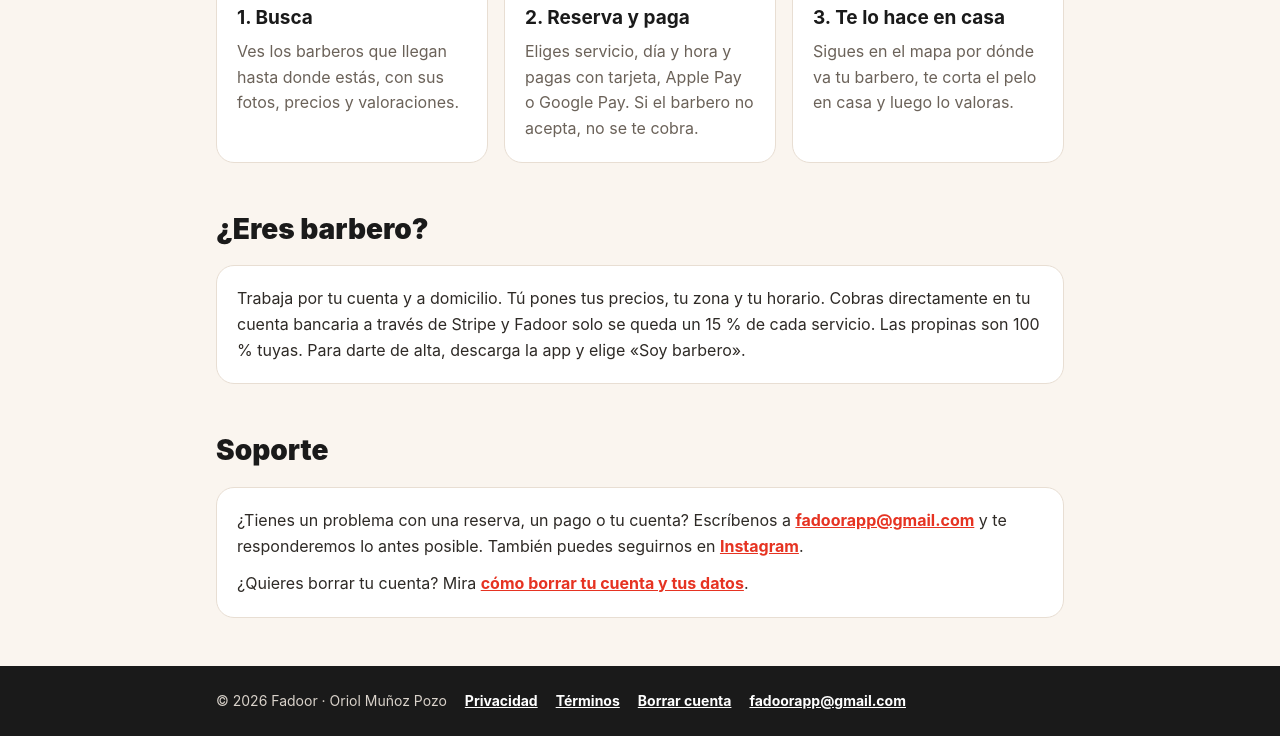
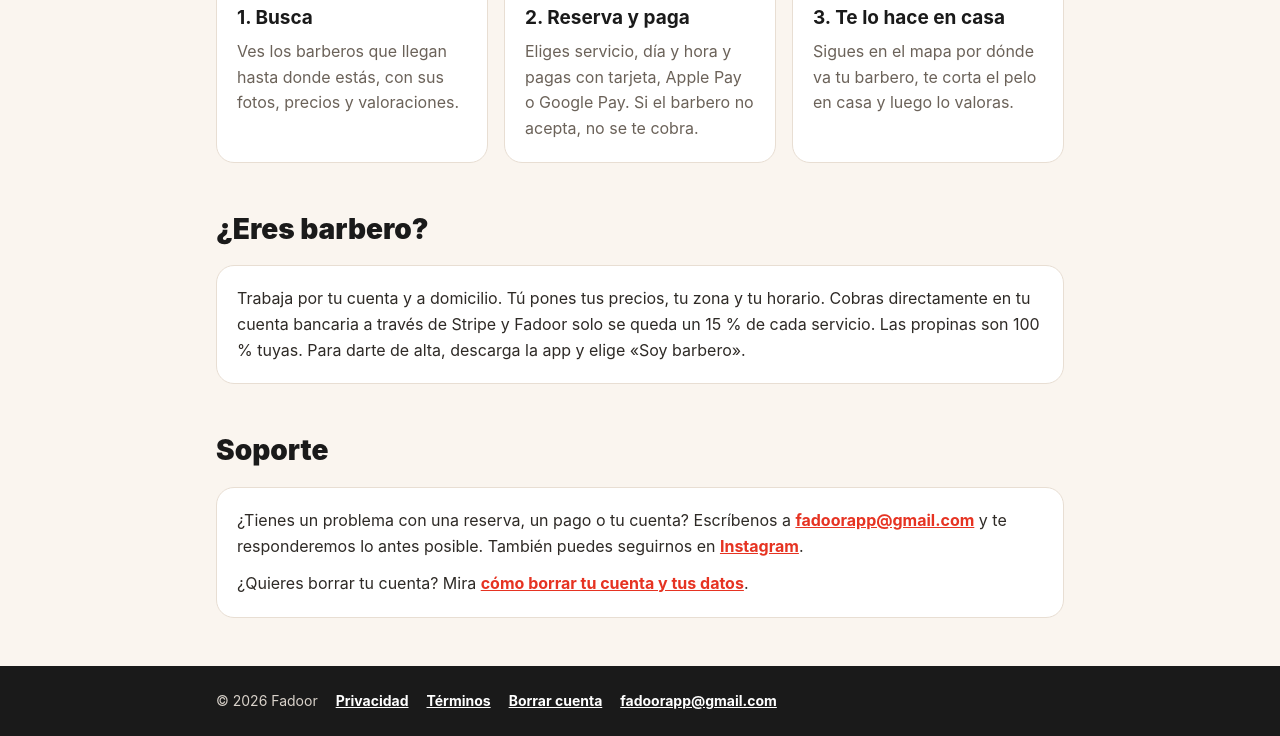
Before and after one commit to Orinete/fadoor, a plain HTML site: page index.html in a window 1280 px wide. Shown: the part 641-1377 px from the top of the page. Drawn offline with Linux system fonts and the light colour scheme.

Commit message:
Quitar nombre del titular del pie

```diff
--- a/index.html
+++ b/index.html
@@ -53,7 +53,7 @@
 
   <footer>
     <div class="in">
-      <span>© 2026 Fadoor · Oriol Muñoz Pozo</span>
+      <span>© 2026 Fadoor</span>
       <a href="privacidad.html">Privacidad</a>
       <a href="terminos.html">Términos</a>
       <a href="borrar-cuenta.html">Borrar cuenta</a>
```
